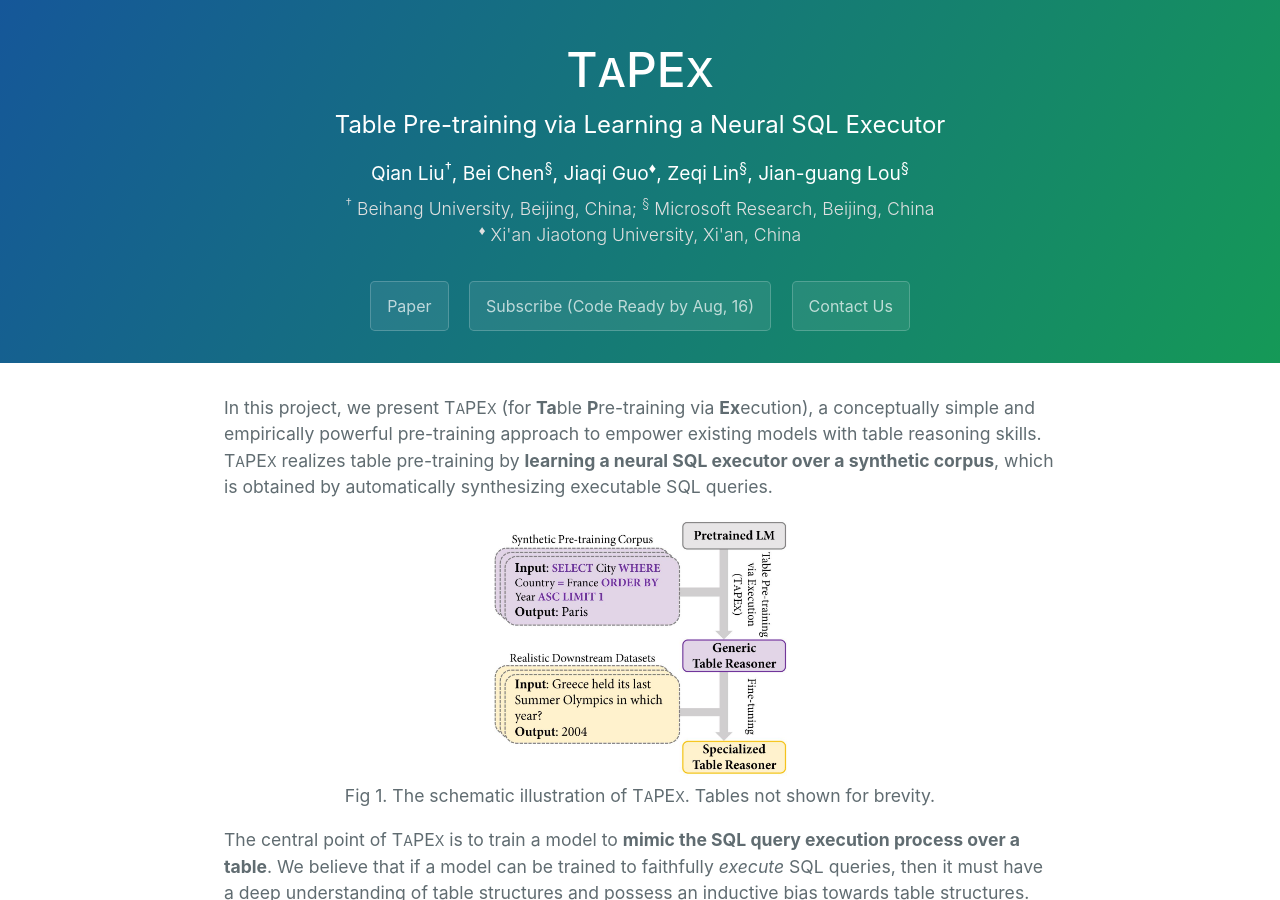
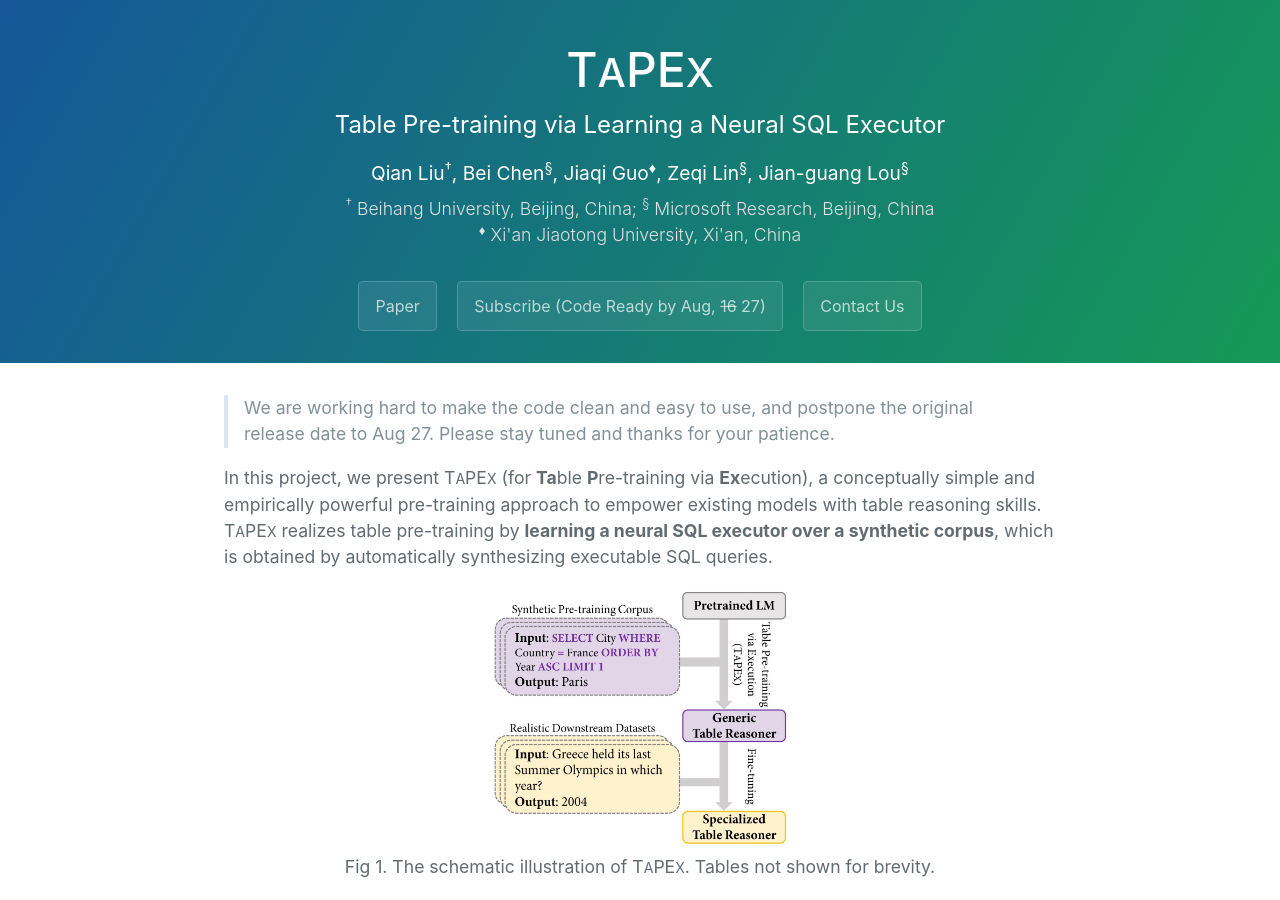
Before and after one commit to table-pretraining/table-pretraining.github.io, a Jekyll site: the page built from index.md, in a window 1280 px wide and 900 px high. Built offline with Jekyll 4.4.1, drawn with Linux system fonts in a browser that asks for light colours.

Commit message:
update the release date

```diff
--- a/_layouts/default.html
+++ b/_layouts/default.html
@@ -45,7 +45,7 @@
       <h2 class="project-tagline">
       </h2>
       <a href="{{ site.paper_url }}" class="btn">Paper</a>
-      <a href="{{ site.repository_url }}" class="btn">Subscribe (Code Ready by Aug, 16)</a>
+      <a href="{{ site.repository_url }}" class="btn">Subscribe (Code Ready by Aug, <s>16</s> 27)</a>
       <a href="mailto:{{ site.contact_mail }}" class="btn">Contact Us</a>
     </header>
     <main id="content" class="main-content" role="main">
--- a/index.md
+++ b/index.md
@@ -1,6 +1,8 @@
 ---
 layout: default
 ---
+
+> We are working hard to make the code clean and easy to use, and postpone the original release date to Aug 27. Please stay tuned and thanks for your patience.
 
 In this project, we present T<span class="span-small">A</span>PE<span class="span-small">X</span> (for **Ta**ble **P**re-training via **Ex**ecution), a conceptually simple and empirically powerful pre-training approach to empower existing models with table reasoning skills.
 T<span class="span-small">A</span>PE<span class="span-small">X</span> realizes table pre-training by **learning a neural SQL executor over a synthetic corpus**, which is obtained by automatically synthesizing executable SQL queries.
```
